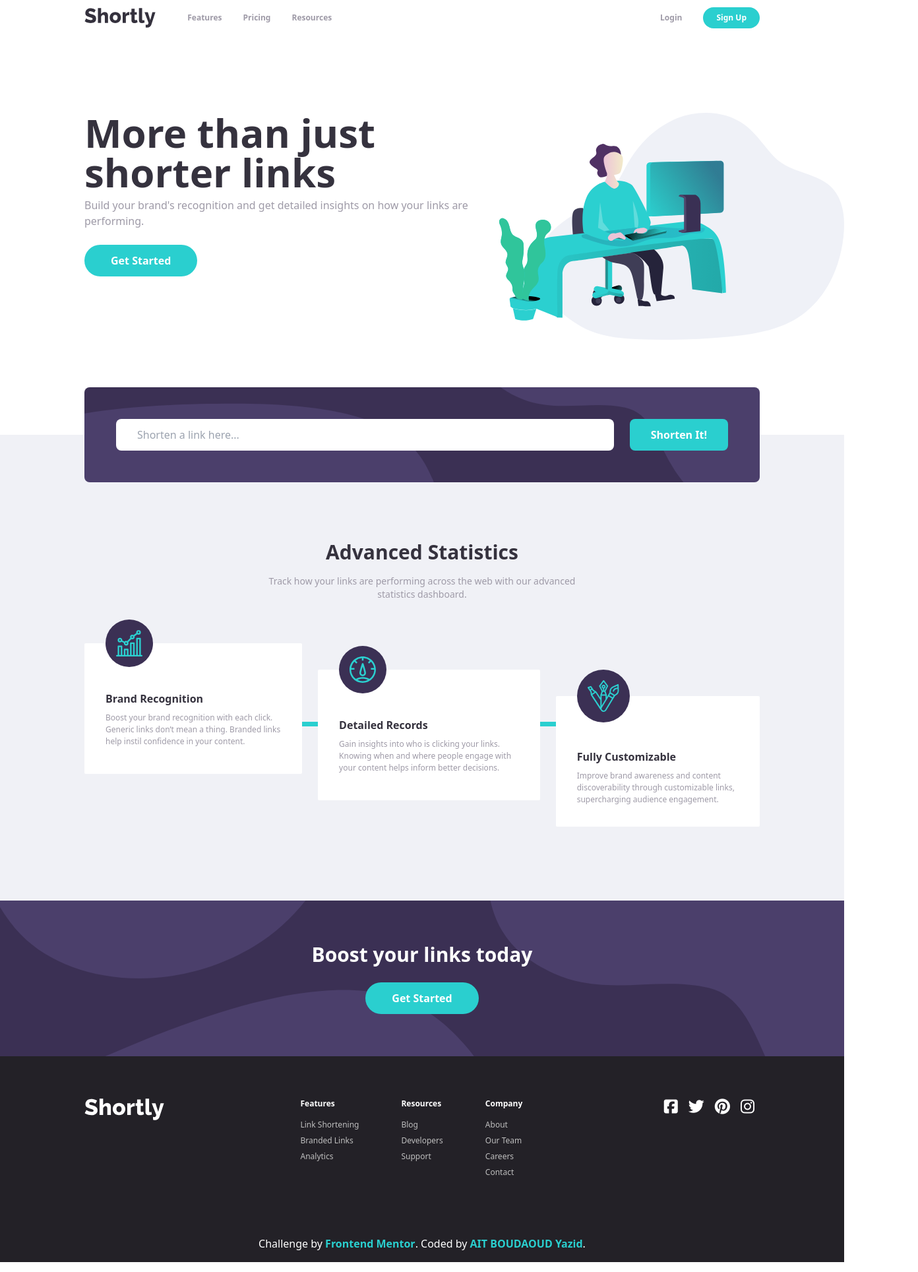
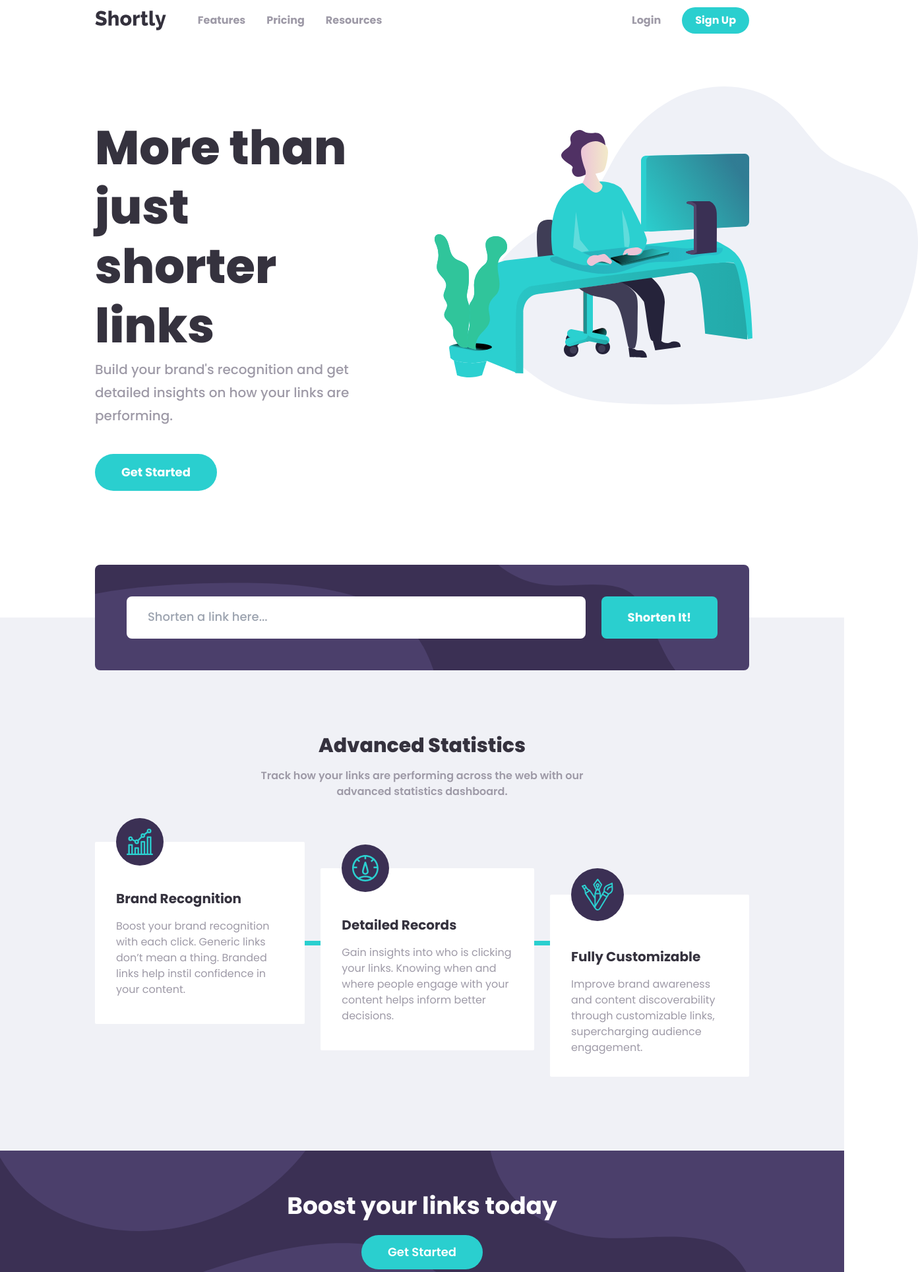
Before and after one commit to yazidabd27/URL-Shortening, a website: page public/index.html in a window 1280 px wide. Shown: the part 37-1965 px from the top of the page at 66% size, 1392 px wide, since content can reach past the window. Drawn offline with Linux system fonts and the light colour scheme.

Commit message:
final edit

```diff
--- a/public/index.html
+++ b/public/index.html
@@ -11,48 +11,48 @@
   <link href="https://fonts.googleapis.com/css2?family=Poppins:wght@100;200;300;400;500;600;700;800;900&display=swap" rel="stylesheet">
   <script src="https://kit.fontawesome.com/260af2b2e0.js" crossorigin="anonymous"></script>
 </head>
-<body>
-  <header class=" flex items-center lg:px-32 md:px-16 px-8 sm:py-10 py-6 relative">
+<body class="overflow-x-hidden">
+  <header class=" flex items-center lg:px-36 md:px-16 px-8 sm:py-10 py-6 relative">
     <div class="logo"><img src="images/logo.svg" alt=""></div>
     <span class="sm:hidden ml-auto text-GV cursor-pointer" id="burger-icon"><i class="fa-sharp fa-solid fa-bars text-2xl"></i></span>
-    <div class="sm:flex w-full items-center py-8 px-6 sm:p-0" id="collapse-navbar">
+    <div class="sm:flex w-full items-center py-8 px-6 sm:p-0 z-10" id="collapse-navbar">
       <nav class="px-8 pb-4 sm:pb-0">
-        <ul class="sm:flex sm:text-GV text-white font-bold text-xs">
+        <ul class="sm:flex sm:text-GV text-white font-bold">
           <li class="px-4 py-2"><a href="#" class="hover:text-VDB">Features</a></li>
           <li class="px-4 py-2"><a href="#" class="hover:text-VDB">Pricing</a></li>
           <li class="px-4 py-2"><a href="#" class="hover:text-VDB">Resources</a></li>
         </ul>
       </nav>
-      <form action="" class="ml-auto flex flex-col sm:flex-row items-center pt-2 sm:pt-0 font-bold text-xs">
+      <form action="" class="ml-auto flex flex-col sm:flex-row items-center pt-2 sm:pt-0 font-bold">
         <button class="sm:text-GV text-white py-4 mx-8 block hover:text-VDB">Login</button>
         <button class="text-white bg-cyan px-5 py-2 rounded-full w-full hover:bg-HC block">Sign Up</button>
       </form>
     </div>
   </header>
-  <section id="illustration-working" class="flex flex-col-reverse sm:flex-row pb-16 lg:pl-32 md:pl-16 pl-8">
-    <div class="description text-center sm:text-left pr-8 sm:py-20 pb-20">
-      <h1 class="md:text-6xl text-3xl font-extrabold mb-2 text-VDB">More than just shorter links</h1>
-      <p class="text-GV font-medium mb-6">
+  <section id="illustration-working" class="flex flex-col-reverse sm:flex-row pb-28 lg:pl-36 md:pl-16 pl-8">
+    <div class="description text-center sm:text-left sm:py-20 pb-20">
+      <h1 class="font-extrabold mb-1 text-VDB md:text-7xl text-3xl" style="line-height: 1.25;">More than just shorter links</h1>
+      <p class="text-GV font-medium text-xl mb-10" style="line-height: 1.75;">
         Build your brand's recognition and get detailed insights
         on how your links are performing.
       </p>
-      <button class="bg-cyan text-white px-10 py-3 rounded-full font-bold hover:bg-HC">Get Started</button>
+      <button class="bg-cyan text-white px-10 py-3.5 rounded-full font-bold hover:bg-HC text-lg">Get Started</button>
     </div>
-    <div class="illustration-image sm:py-20 pb-10">
-      <img src="images/illustration-working.svg" alt="">
+    <div class="illustration-image sm:py-8 pb-10 relative sm:left-28">
+      <img src="images/illustration-working.svg" alt="" class="max-w-none">
     </div>
   </section>
-  <section id="advanced-stat" class="bg-unknown lg:px-32 md:px-16 px-8 sm:pb-48 pb-24">
+  <section id="advanced-stat" class="bg-unknown lg:px-36 md:px-16 px-8 sm:pb-48 pb-24">
     <div class="url-shortening rounded-lg p-6 sm:p-12 -translate-y-2/4 sm:flex bg-DV">
       <div class="input-container relative w-full mr-6 mb-4 sm:mb-0">
-        <input type="text" placeholder="Shorten a link here..." class="py-3 px-8 rounded-lg w-full placeholder:font-medium outline-0">
+        <input type="text" placeholder="Shorten a link here..." class="py-5 px-8 rounded-lg w-full placeholder:font-medium placeholder:text-lg outline-0">
       </div>
-      <button class="text-white bg-cyan px-8 py-3 font-semibold rounded-lg hover:bg-HC w-full sm:max-w-fit">Shorten It!</button>
+      <button class="text-white bg-cyan px-10 py-3 font-bold text-lg rounded-lg hover:bg-HC w-full sm:max-w-fit">Shorten It!</button>
     </div>
     <div class="shortened-urls hidden">
     </div>
     <h1 class="text-center text-3xl font-extrabold my-4 text-VDB">Advanced Statistics</h1>
-    <p class="text-center mb-16 text-GV font-medium text-sm sm:w-1/2 m-auto">
+    <p class="text-center mb-16 text-GV font-semibold sm:w-1/2 m-auto">
       Track how your links are performing across the web with our
       advanced statistics dashboard.
     </p>
@@ -61,8 +61,8 @@
         <div class="w-fit rounded-full bg-DV p-4 -translate-y-2/4 m-auto sm:m-0">
           <img src="images/icon-brand-recognition.svg" alt="">
         </div>
-        <h3 class="text-VDB font-bold mb-2">Brand Recognition</h3>
-        <p class="text-GV text-xs font-medium leading-normal">
+        <h3 class="text-VDB text-xl font-bold mb-4">Brand Recognition</h3>
+        <p class="text-GV leading-normal">
           Boost your brand recognition with each click. Generic links don’t
           mean a thing. Branded links help instil confidence in your content.
         </p>
@@ -71,8 +71,8 @@
         <div class="w-fit rounded-full bg-DV p-4 -translate-y-2/4 m-auto sm:m-0">
           <img src="images/icon-detailed-records.svg" alt="">
         </div>
-        <h3 class="text-VDB font-bold mb-2">Detailed Records</h3>
-        <p class="text-GV text-xs font-medium leading-normal">
+        <h3 class="text-VDB text-xl font-bold mb-4">Detailed Records</h3>
+        <p class="text-GV leading-normal">
           Gain insights into who is clicking your links. Knowing when and where
           people engage with your content helps inform better decisions.
         </p>
@@ -81,8 +81,8 @@
         <div class="w-fit rounded-full bg-DV p-4 -translate-y-2/4 m-auto sm:m-0">
           <img src="images/icon-fully-customizable.svg" alt="">
         </div>
-        <h3 class="text-VDB font-bold mb-2">Fully Customizable</h3>
-        <p class="text-GV text-xs font-medium leading-normal">
+        <h3 class="text-VDB text-xl font-bold mb-4">Fully Customizable</h3>
+        <p class="text-GV leading-normal">
           Improve brand awareness and content discoverability through customizable
           links, supercharging audience engagement.
         </p>
@@ -90,12 +90,12 @@
     </div>
   </section>
   <section id="boost" class="py-16 bg-DV">
-    <h3 class="text-center text-3xl text-white font-bold mb-6">Boost your links today</h3>
-    <button class='bg-cyan text-white font-semibold block m-auto px-10 py-3 rounded-full hover:bg-HC'>Get Started</button>
+    <h3 class="text-center text-4xl text-white font-bold mb-6">Boost your links today</h3>
+    <button class='bg-cyan text-white font-semibold block m-auto px-10 py-3 rounded-full hover:bg-HC text-lg'>Get Started</button>
   </section>
-  <footer class="flex flex-col md:flex-row items-center md:items-start lg:px-32 md:px-16 px-8 py-16 bg-VDV justify-between sm:text-left text-center">
+  <footer class="flex flex-col md:flex-row items-center md:items-start lg:px-36 md:px-16 px-8 py-16 bg-VDV justify-between sm:text-left text-center">
     <div class="logo mb-10 md:mb-0"><img src="images/logo.svg" alt=""></div>
-    <nav class="flex flex-col sm:flex-row text-xs">
+    <nav class="flex flex-col sm:flex-row">
       <div class="mx-8 mb-6 sm:mb-0">
         <div class="text-white mb-4 font-semibold">Features</div>
         <ul class="text-Gr ">
@@ -123,16 +123,11 @@
       </div>
     </nav>
     <div class="social-media flex">
-        <a href="" class="mx-2"><i class="fa-brands fa-square-facebook text-white text-2xl hover:text-cyan"></i></a>
-        <a href="" class="mx-2"><i class="fa-brands fa-twitter text-white text-2xl hover:text-cyan"></i></a>
-        <a href="" class="mx-2"><i class="fa-brands fa-pinterest text-white text-2xl hover:text-cyan"></i></a>
-        <a href="" class="mx-2"><i class="fa-brands fa-instagram text-white text-2xl hover:text-cyan"></i></a>
+        <a href="" class="mx-3"><i class="fa-brands fa-square-facebook text-white text-3xl hover:text-cyan"></i></a>
+        <a href="" class="mx-3"><i class="fa-brands fa-twitter text-white text-3xl hover:text-cyan"></i></a>
+        <a href="" class="mx-3"><i class="fa-brands fa-pinterest text-white text-3xl hover:text-cyan"></i></a>
+        <a href="" class="mx-3"><i class="fa-brands fa-instagram text-white text-3xl hover:text-cyan"></i></a>
     </div>
   </footer>
-  <div class="bg-VDV text-white text-center py-4">
-    Challenge by <a href="https://www.frontendmentor.io?ref=challenge" target="_blank" class="text-cyan font-semibold ">Frontend Mentor</a>.
-    Coded by <a href="#" class="text-cyan font-semibold">AIT BOUDAOUD Yazid</a>.
-  </div>
   <script src="script.js"></script>
-</body>
 </html>
--- a/src/input.css
+++ b/src/input.css
@@ -2,9 +2,9 @@
 @tailwind components;
 @tailwind utilities;
 
-/* *:not(i){
+*:not(i){
     font-family: 'Poppins', sans-serif !important;
-} */
+}
 
 .shortened-urls{
     position: relative;
@@ -65,7 +65,7 @@
 }
 
 #boost{
-    background-image: url('/public/images/bg-boost-desktop.svg');
+    background-image: url('./images/bg-boost-desktop.svg');
     background-repeat: round;
 }
 
@@ -74,7 +74,7 @@
 }
 
 .url-shortening{
-    background-image: url('/public/images/bg-shorten-desktop.svg');
+    background-image: url('./images/bg-shorten-desktop.svg');
     background-repeat: round;
 }
 
@@ -98,7 +98,7 @@
 
 @media (max-width:640px) {
     .url-shortening{
-        background-image: url('/public/images/bg-shorten-mobile.svg');
+        background-image: url('./images/bg-shorten-mobile.svg');
         background-repeat: no-repeat;
         background-position-x: right;
     }
@@ -163,6 +163,6 @@
     }
 
     #boost{
-        background-image: url('/public/images/bg-boost-mobile.svg');
+        background-image: url('./images/bg-boost-mobile.svg');
     }
 }
```
Also changed, not shown: public/output.css.
